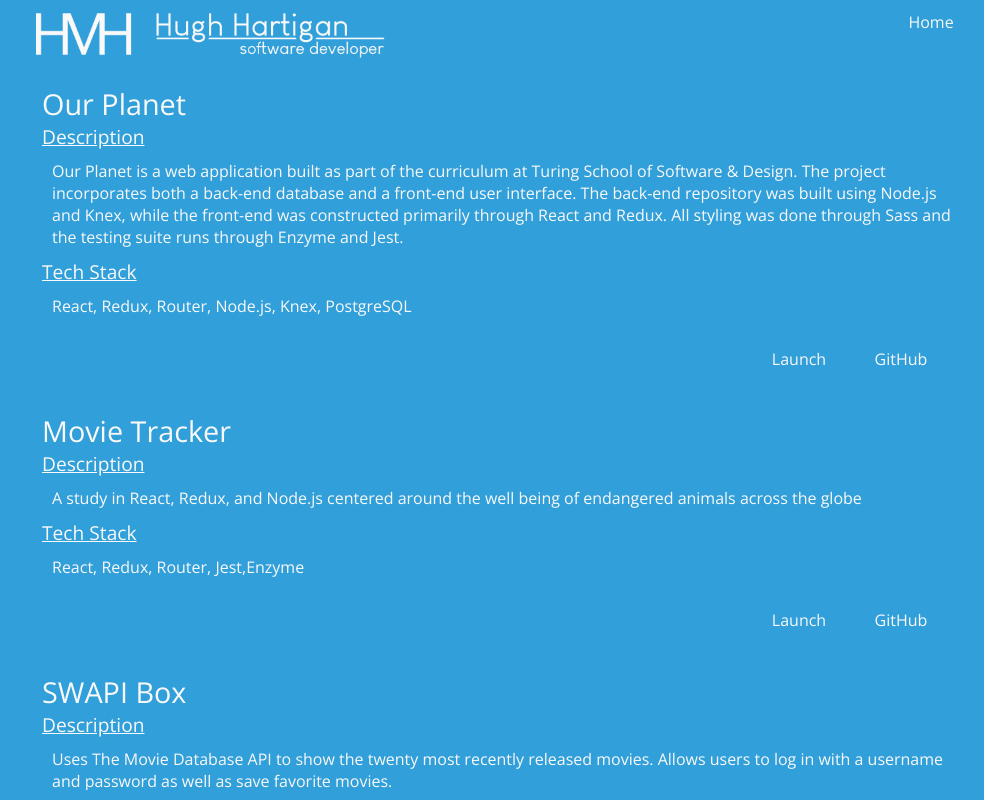
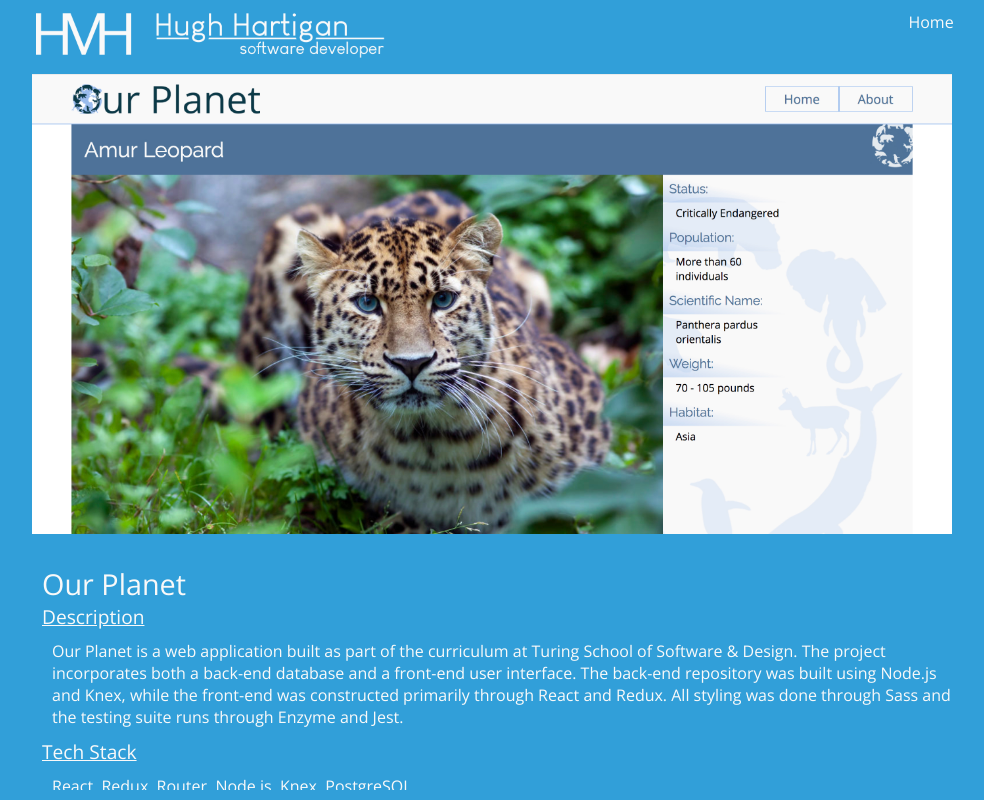
Before and after one commit to HartiganHM/hugh-hartigan-personal-site, a React (Create React App) app: page /projects in a window 1280 px wide. Shown: the whole page, without its empty margins (138-1122 px from the left). Built offline with nearby package versions, Linux system fonts and the light colour scheme.

Commit message:
Add img element for project images

```diff
--- a/src/Components/Card/Card.js
+++ b/src/Components/Card/Card.js
@@ -15,7 +15,7 @@ const Card = props => {
   if (gitHub) {
     return (
       <div className="Card">
-        <span className={image} />
+        <img className="project-image" src={require(`../../images/${image}.jpg`)} alt={image} />
         <div className="content-container">
           <span className="title">{title}</span>
           <div className="description-box">
@@ -27,9 +27,9 @@ const Card = props => {
             <span className="tech-stack">{techStack}</span>
           </div>
           <span className="button-wrapper">
-            <a href={liveLink} className="button">
+            {liveLink && <a href={liveLink} className="button">
               Launch
-            </a>
+            </a>}
             <a href={gitHub} className="button">
               GitHub
             </a>
```
